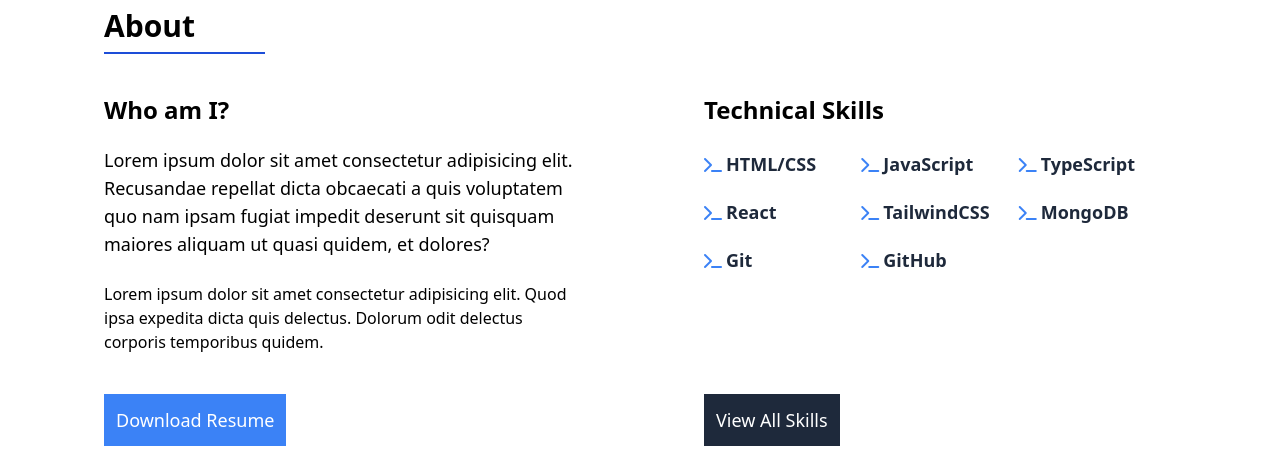
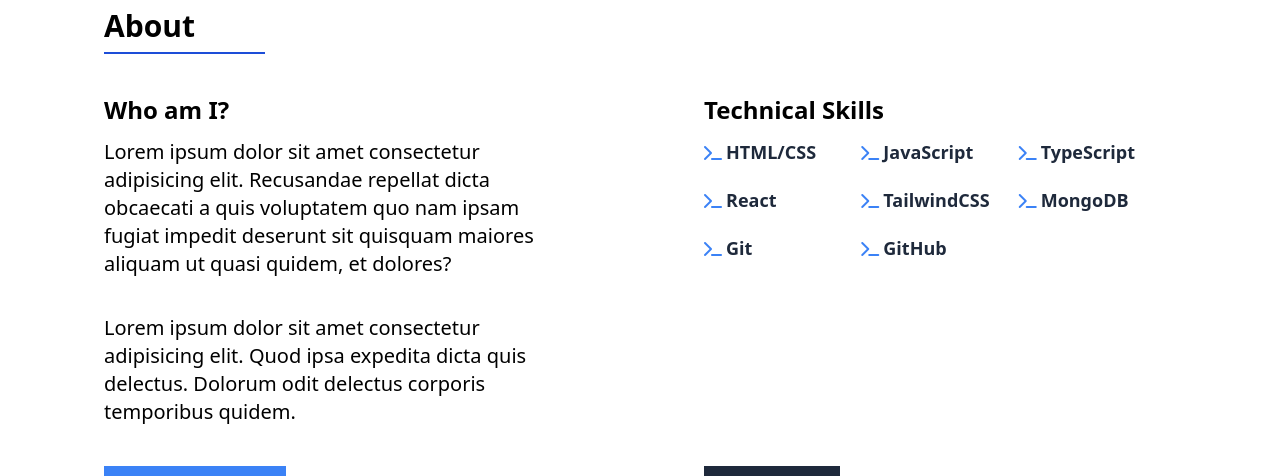
Before and after one commit to HamzaAbouJaib/portfolio, a React (Vite) app: page / in a window 1280 px wide. Shown: the part 880-1356 px from the top of the page. Built offline with nearby package versions, Linux system fonts and the light colour scheme; the HTML template or start-up script is replaced by a standard one.

Commit message:
Update font sizes and spacing

```diff
--- a/src/components/AboutPage.jsx
+++ b/src/components/AboutPage.jsx
@@ -30,15 +30,15 @@ export const AboutPage = () => {
       <div className="flex mt-2 w-[15%] border border-blue-700" />
       <div className="grid lg:grid-cols-2 mt-10 gap-x-32 gap-y-12 justify-between">
         <div className="flex justify-between flex-col">
-          <h3 className="text-2xl font-semibold mb-5">Who am I?</h3>
-          <p className="text-lg">
+          <h3 className="text-2xl font-semibold mb-3">Who am I?</h3>
+          <p className="text-xl mb-3">
             Lorem ipsum dolor sit amet consectetur adipisicing elit. Recusandae
             repellat dicta obcaecati a quis voluptatem quo nam ipsam fugiat
             impedit deserunt sit quisquam maiores aliquam ut quasi quidem, et
             dolores?
           </p>
           <br />
-          <p className="mb-10">
+          <p className="mb-10 text-xl">
             Lorem ipsum dolor sit amet consectetur adipisicing elit. Quod ipsa
             expedita dicta quis delectus. Dolorum odit delectus corporis
             temporibus quidem.
@@ -53,7 +53,7 @@ export const AboutPage = () => {
         </div>
         <div className="flex flex-col justify-between">
           <div>
-            <h3 className="text-2xl font-semibold mb-6">Technical Skills</h3>
+            <h3 className="text-2xl font-semibold mb-3">Technical Skills</h3>
             <div className="grid max-sm:grid-cols-2 max-lg:grid-cols-3 max-xl:grid-cols-2 grid-cols-3 gap-y-5">
               {frontPageskills.map((skill) => (
                 <Skill name={skill} />
```
